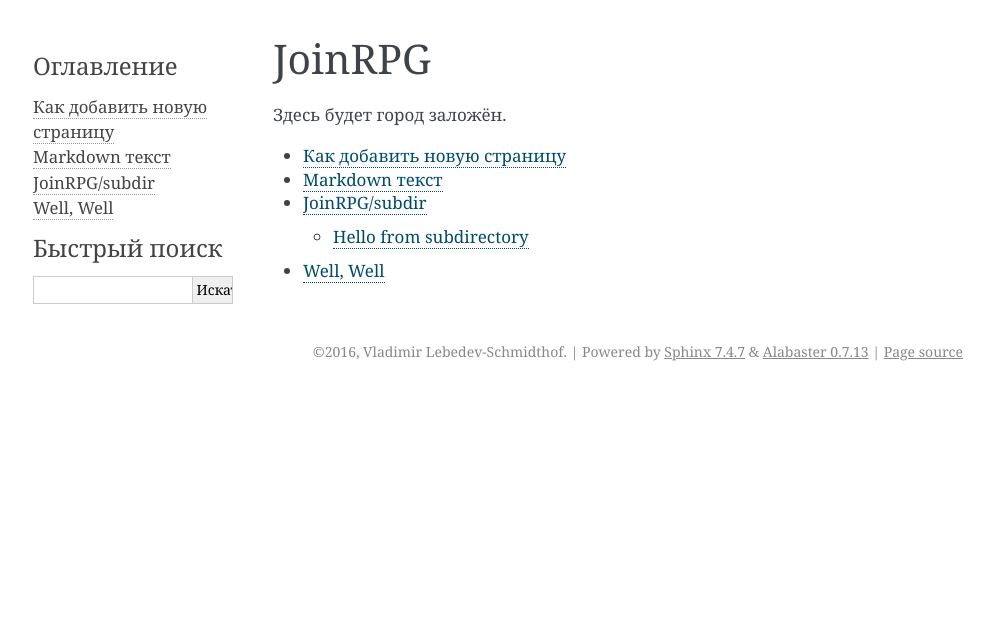
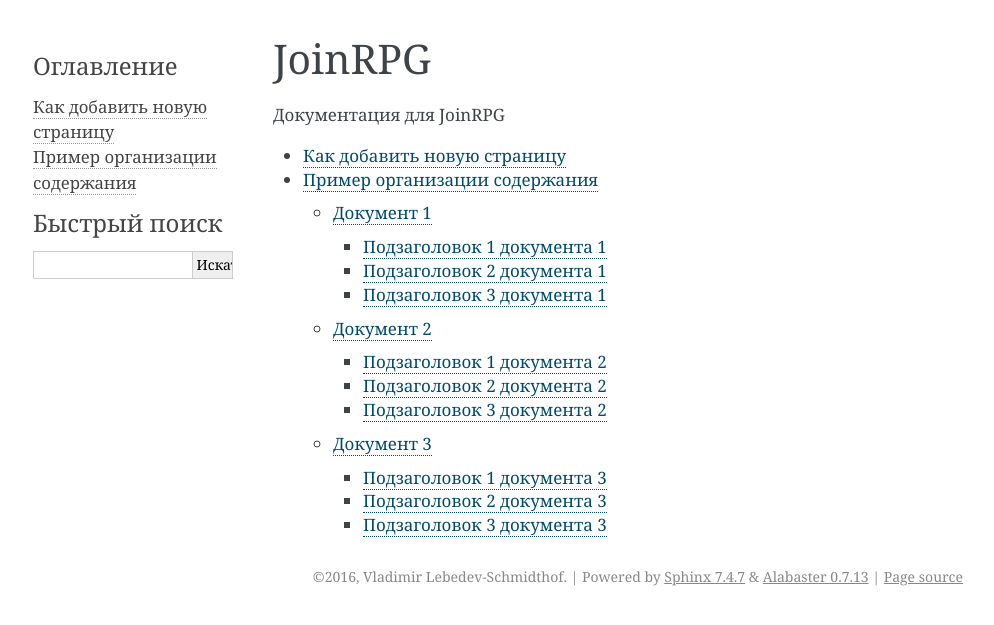
Before and after one commit to joinrpg/joinrpg-docs, a Sphinx documentation site: the page built from docs/index.rst, in a window 1280 px wide. Shown: the top 625 px of the page, without its empty margins (147-1141 px from the left). Built offline with Sphinx 7.4.7, drawn with Linux system fonts in a browser that asks for light colours.

```diff
--- a/docs/index.rst
+++ b/docs/index.rst
@@ -1,11 +1,9 @@
 JoinRPG
 =======
 
-Здесь будет город заложён.
+Документация для JoinRPG
 
 .. toctree::
-    :maxdepth: 3
 
     howto-doc
-    markdown
-    subdir/index
+    sample/index
--- /dev/null
+++ b/docs/sample/doc1.md
@@ -0,0 +1,15 @@
+# Документ 1
+
+Тут какой-то текст документа 1. Он останется в документе, а в Содержание не попадёт.
+
+## Подзаголовок 1 документа 1
+
+Тут текст после подзаголовка
+
+## Подзаголовок 2 документа 1
+
+Тут текст после подзаголовка
+
+## Подзаголовок 3 документа 1
+
+Тут текст после подзаголовка
--- /dev/null
+++ b/docs/sample/doc2.md
@@ -0,0 +1,15 @@
+# Документ 2
+
+Тут какой-то текст документа 2. Он тоже останется в документе, а в Содержание не попадёт.
+
+## Подзаголовок 1 документа 2
+
+Тут текст после подзаголовка
+
+## Подзаголовок 2 документа 2
+
+Тут текст после подзаголовка
+
+## Подзаголовок 3 документа 2
+
+Тут текст после подзаголовка
--- /dev/null
+++ b/docs/sample/doc3.md
@@ -0,0 +1,15 @@
+# Документ 3
+
+Тут какой-то текст документа 3. Он всё так же останется в документе, а в Содержание не попадёт.
+
+## Подзаголовок 1 документа 3
+
+Тут текст после подзаголовка
+
+## Подзаголовок 2 документа 3
+
+Тут текст после подзаголовка
+
+## Подзаголовок 3 документа 3
+
+Тут текст после подзаголовка
--- /dev/null
+++ b/docs/sample/index.rst
@@ -0,0 +1,8 @@
+Пример организации содержания
+=============================
+
+.. toctree::
+
+    doc1
+    doc2
+    doc3
--- a/docs/subdir/index.rst
+++ /dev/null
@@ -1,15 +0,0 @@
-JoinRPG/subdir
-==============
-
-.. toctree::
-
-    something
-
-
-
-* :ref:`well`
-
-.. _well:
-
-Well, Well
-==========
--- a/docs/subdir/something.md
+++ /dev/null
@@ -1 +0,0 @@
-# Hello from subdirectory
```
Also changed, not shown: docs/howto-doc.md (+26 -0 lines).
